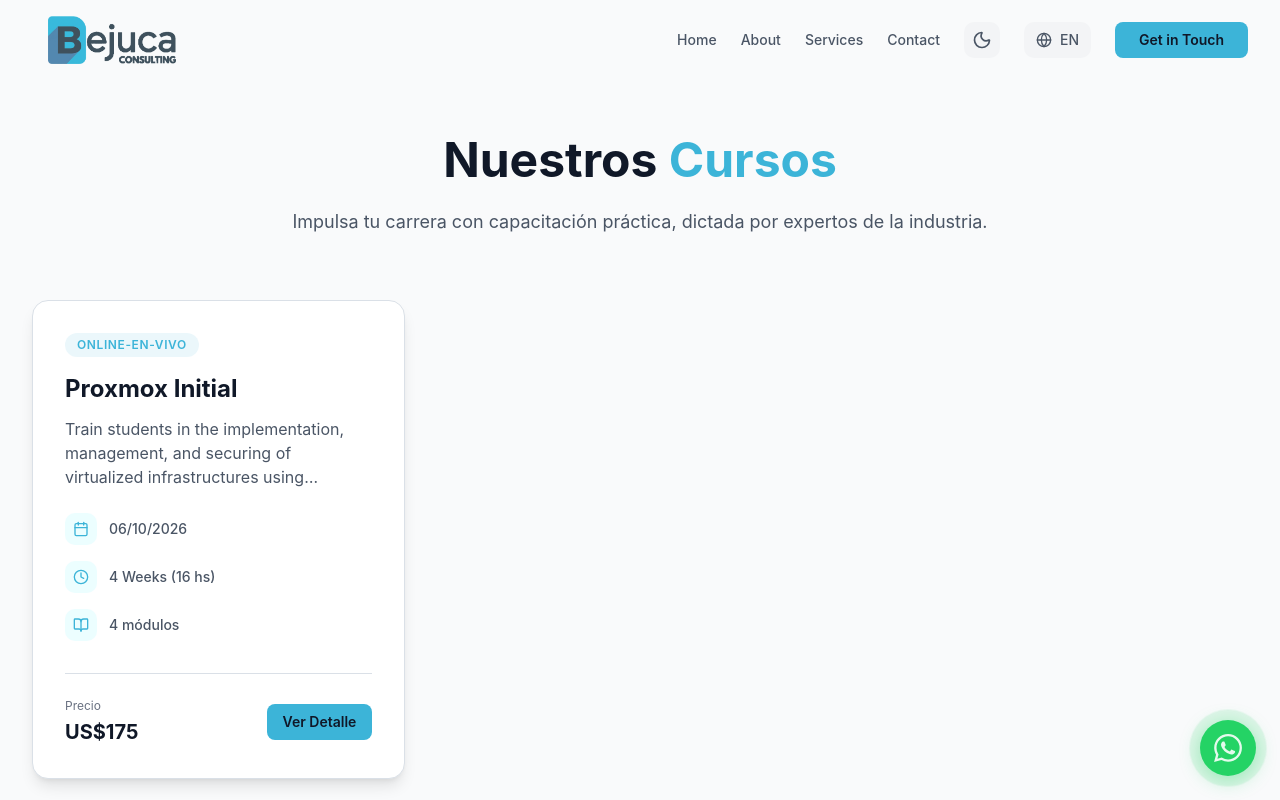
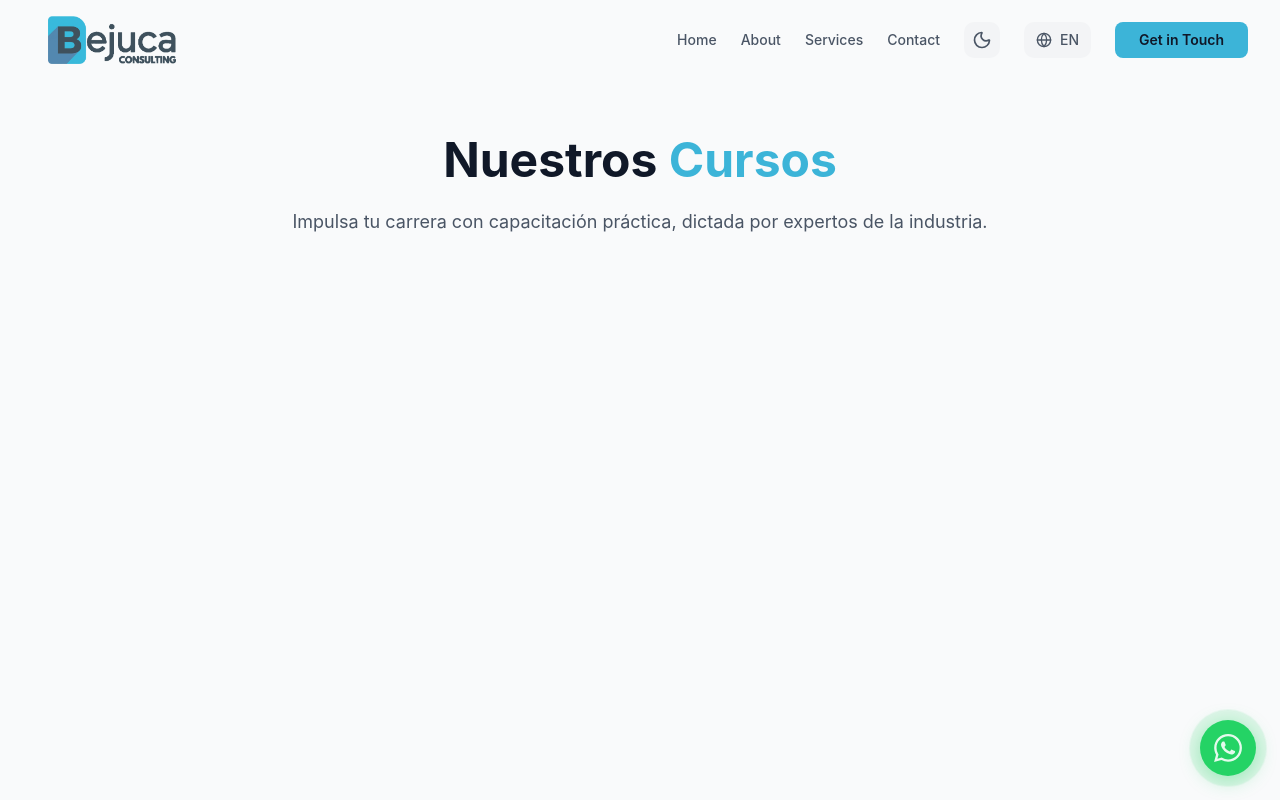
Before and after one commit to JuanCarriles/bejuca-next, a Next.js app: page /en/cursos in a window 1280 px wide. Shown: the top 800 px of the page. Built offline with nearby package versions, Linux system fonts and the light colour scheme.

Commit message:
Quito cursos

```diff
--- a/src/app/[locale]/page.tsx
+++ b/src/app/[locale]/page.tsx
@@ -114,7 +114,7 @@ export default async function HomePage({ params }: Props) {
             <Navbar />
             <main>
                 <Hero />
-                <News />
+                {/* <News /> */}
                 <About />
                 <Services services={services} />
                 {/* <Team /> */}
--- a/src/data/courses.json
+++ b/src/data/courses.json
@@ -1,5 +1,6 @@
 [
     {
+        "isActive": false,
         "id": "c_proxmox_inicial_01",
         "slug": "proxmox-inicial",
         "title": {
@@ -15,8 +16,8 @@
             "en": "Train students in the implementation, management, and securing of virtualized infrastructures using Proxmox VE."
         },
         "fullDescription": {
-            "es": "El curso desarrolla una serie de contenidos orientados a adquirir competencias referidas al nivel introductorio de la Plataforma Proxmox. Se desarrollan conceptos de modalidades de virtualización y el manejo de las cuatro categorías esenciales de recursos computacionales que conforman un escenario computacional.",
-            "en": "The course develops a series of contents aimed at acquiring skills related to the introductory level of the Proxmox Platform. Concepts of virtualization modalities and the management of the four essential categories of computational resources that make up a computational scenario are developed."
+            "es": "Las capacitaciones de Proxmox in situ (presenciales en las instalaciones de la empresa) permiten a los equipos de TI aprender a configurar y administrar la plataforma directamente sobre su propia infraestructura.\n\nBeneficios de la formación presencial:\n• Práctica real: Se trabaja con el hardware, las redes y los servidores propios de la organización.\n• Resolución directa: Permite evacuar dudas específicas sobre los casos de uso y problemas particulares del entorno de producción.\n• Ahorro de tiempo: Evita traslados y adapta el temario al ritmo y necesidades del equipo técnico.",
+            "en": "On-site Proxmox training (in-person at the company's facilities) allows IT teams to learn how to configure and manage the platform directly on their own infrastructure.\n\nBenefits of in-person training:\n• Real practice: Work with the organization's own hardware, networks, and servers.\n• Direct resolution: Allows resolving specific doubts about use cases and particular problems in the production environment.\n• Time saving: Avoids commuting and adapts the syllabus to the pace and needs of the technical team."
         },
         "modality": "Online-en-vivo",
         "startDate": {
--- a/src/data/courses.ts
+++ b/src/data/courses.ts
@@ -48,11 +48,12 @@ export interface Course {
     includes: { es: string; en: string }[];
     whatsappGroupLink: string;
     faq: FAQ[];
+    isActive?: boolean;
 }
 
 import coursesData from './courses.json';
 
-export const courses: Course[] = coursesData as Course[];
+export const courses: Course[] = (coursesData as Course[]).filter(c => c.isActive !== false);
 
 export function getCourseBySlug(slug: string): Course | undefined {
     return courses.find(course => course.slug === slug);
```
